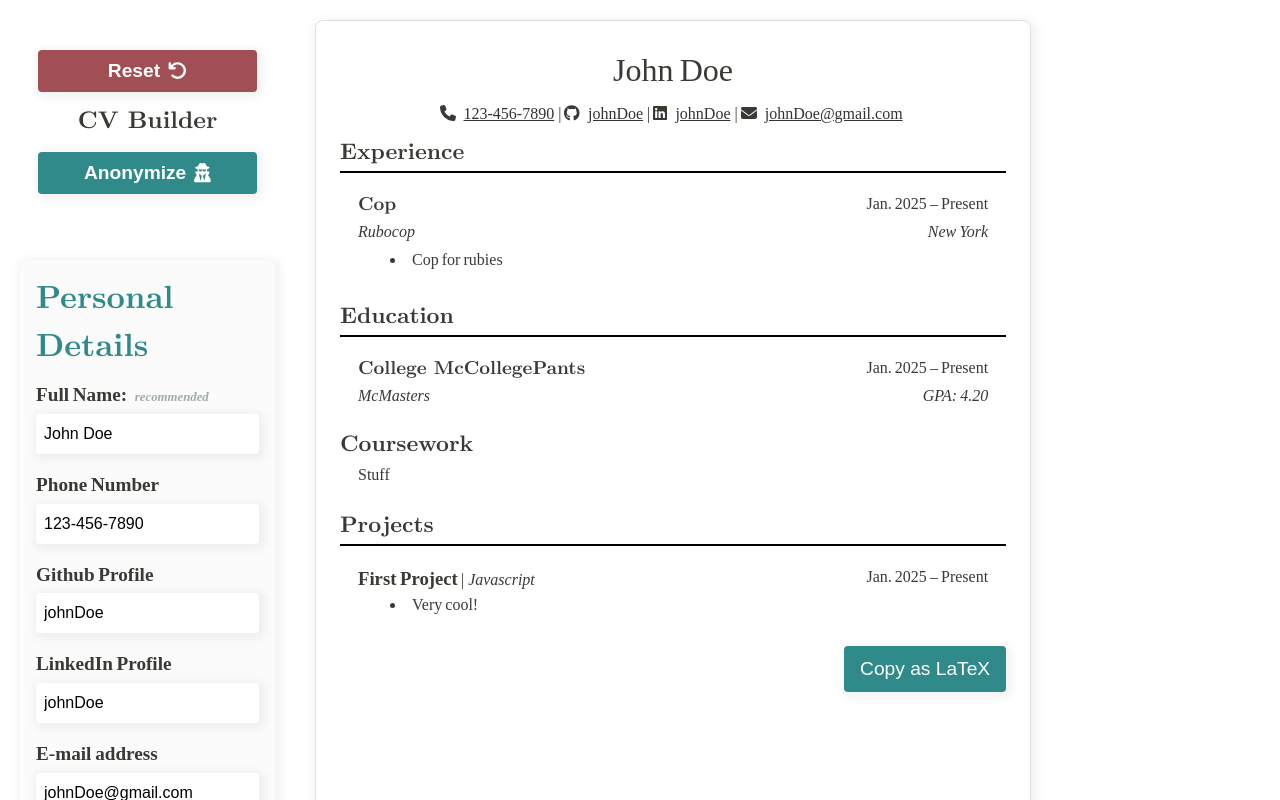
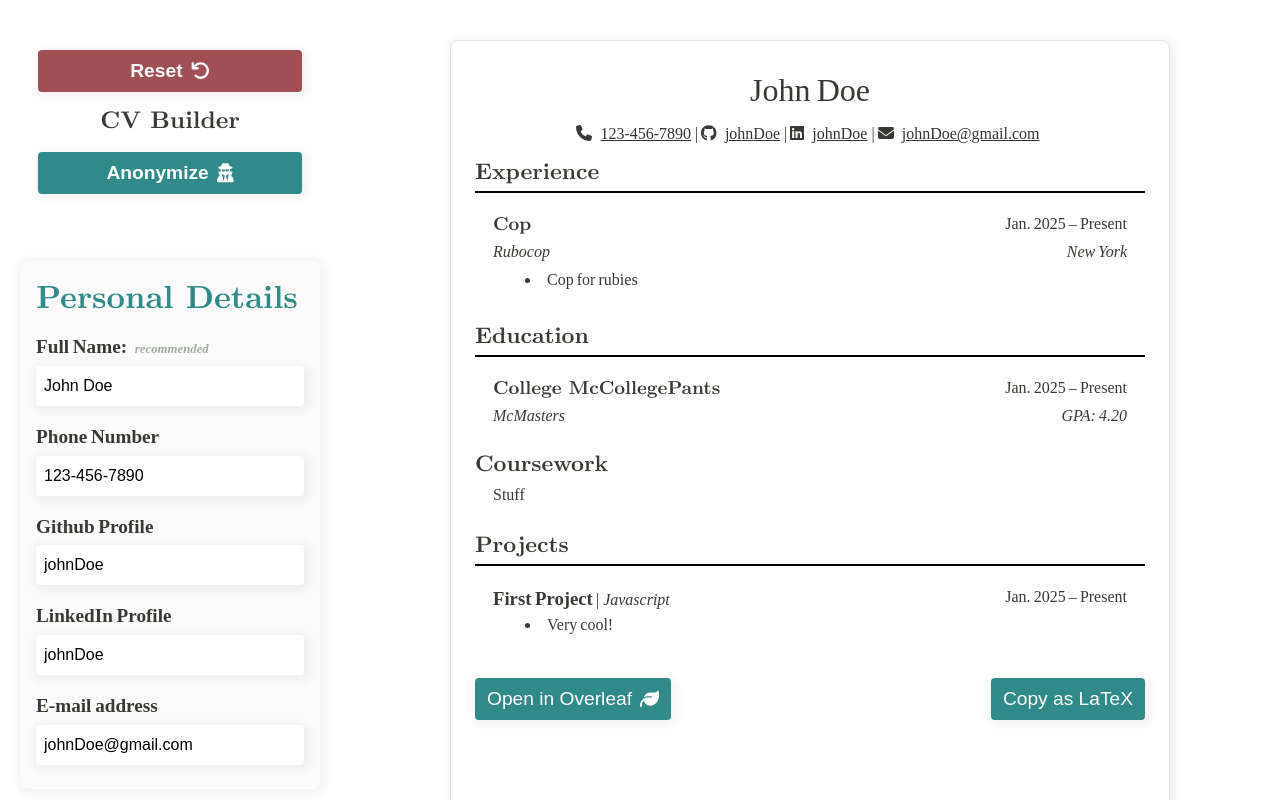
Before and after one commit to gingkapls/cv-application, a React (Vite) app: page / in a window 1280 px wide. Shown: the top 800 px of the page. Built offline with nearby package versions, Linux system fonts and the light colour scheme.

Commit message:
feat(App): move CopyTexButton -> TexActions, add open in overleaf, reorganize main

```diff
--- a/src/App.css
+++ b/src/App.css
@@ -26,7 +26,7 @@
   --required-text-color: #b56959;
   --hint-text-color: #a0ada0;
 
-  --button-padding: 12px 16px;
+  --button-padding: 8px 12px;
 
   --card-side-padding: 18px;
   --card-vert-padding: 0px;
@@ -81,14 +81,17 @@ body {
   height: 100%;
 }
 
-#root {
+#root, main {
   display: flex;
   flex-wrap: wrap;
   justify-content: center;
   width: 100%;
+  gap: 40px;
+}
+
+#root {
   min-height: 100%;
   padding: 20px;
-  gap: 40px;
 }
 
 .section-heading {
@@ -186,6 +189,12 @@ body {
   background-color: var(--delete-color);
 }
 
+.tex-actions-container {
+  & svg {
+    margin-left: 8px;
+  }
+}
+
 .btn-copy-tex {
   align-self: end;
 }
@@ -279,7 +288,6 @@ form {
 
 .preview-container {
   flex: 3;
-  min-height: 100%;
   min-width: 300px;
   display: flex;
   justify-content: center;
@@ -318,7 +326,7 @@ form {
   box-shadow: var(--subtle-box-shadow);
   border-radius: var(--card-border-radius);
   padding: 24px;
-  top: 0;
+  top: 5%;
 }
 
 .detail-preview {
--- a/src/App.tsx
+++ b/src/App.tsx
@@ -20,8 +20,6 @@ import {
 import AnonymizeButton from './Components/AnonymizeButton';
 import useLocalStorage from './hooks/useLocalStorage';
 import ResetCVButton from './Components/ResetCVButton';
-import { FontAwesomeIcon } from '@fortawesome/react-fontawesome';
-import { faHeart } from '@fortawesome/free-solid-svg-icons';
 
 function App() {
   const [isAnonymized, setIsAnonymized] = useState(false);
@@ -51,6 +49,7 @@ function App() {
 
   return (
     <>
+      <main>
         <Sidebar>
           <div className='btn-container main-actions-container'>
             <ResetCVButton
@@ -98,6 +97,7 @@ function App() {
           projectDetails={projectDetails}
           skillsDetails={skillsDetails}
         />
+      </main>
       <footer>
         Made with ❤️ by{' '}
         <a
--- a/src/Components/CopyTexButton.tsx
+++ /dev/null
@@ -1,46 +0,0 @@
-import generateTexCode from '../lib/generateTexCode';
-import { ContactDetails } from './ContactForm';
-import { EducationDetails } from './EducationForm';
-import { ExperienceDetails } from './ExperienceForm';
-import { ProjectDetails } from './ProjectForm';
-import { SkillsDetails } from './SkillsForm';
-
-interface CopyTexButtonProps {
-  contactDetails: ContactDetails;
-  educationDetails: EducationDetails[];
-  experienceDetails: ExperienceDetails[];
-  projectDetails: ProjectDetails[];
-  skillsDetails: SkillsDetails;
-  isAnonymized: boolean;
-}
-
-function CopyTexButton({
-  contactDetails,
-  educationDetails,
-  experienceDetails,
-  projectDetails,
-  skillsDetails,
-  isAnonymized,
-}: CopyTexButtonProps) {
-  function handleClick() {
-    const text = generateTexCode({
-      contactDetails,
-      educationDetails,
-      experienceDetails,
-      projectDetails,
-      skillsDetails,
-      isAnonymized
-    });
-
-    navigator.clipboard.writeText(text);
-    console.log('copied');
-    console.log(text);
-  }
-  return (
-    <button className='btn-copy-tex btn' onClick={handleClick}>
-      Copy as LaTeX
-    </button>
-  );
-}
-
-export default CopyTexButton;
--- a/src/Components/Preview.tsx
+++ b/src/Components/Preview.tsx
@@ -1,6 +1,6 @@
 import { ContactDetails } from './ContactForm';
 import ContactPreview from './ContactPreview';
-import CopyTexButton from './CopyTexButton';
+import TexActions from './TexActions';
 import { EducationDetails } from './EducationForm';
 import EducationPreview from './EducationPreview';
 import { ExperienceDetails } from './ExperienceForm';
@@ -69,7 +69,7 @@ function Preview({
         {visibleEducation}
         {visibleProjects}
         {visibleSkill !== 0 && <SkillsPreview skillsDetails={skillsDetails} />}
-        <CopyTexButton
+        <TexActions
           contactDetails={contactDetails}
           educationDetails={educationDetails}
           experienceDetails={experienceDetails}
```
Lines whose indentation alone changed are shown as unchanged.
